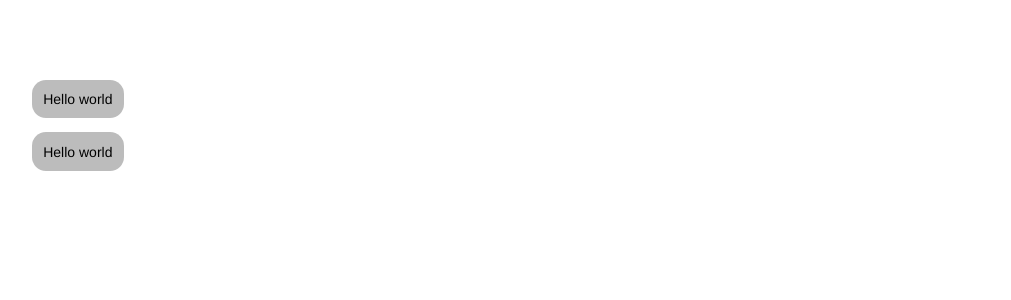
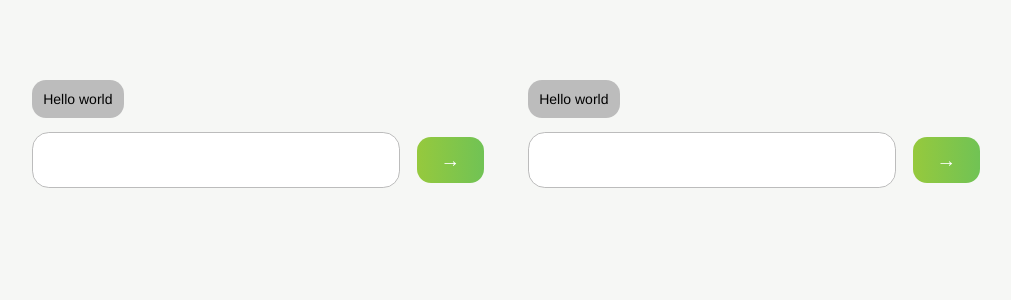
Before and after one commit to guillaumewuip/test-iadvize, a React app: page / in a window 1280 px wide. Shown: the top 300 px of the page, without its empty margins (126-1137 px from the left). Built offline with nearby package versions, Linux system fonts and the light colour scheme.

Commit message:
Add MessageInput

```diff
--- a/src/components/MessageBox/index.jsx
+++ b/src/components/MessageBox/index.jsx
@@ -1,11 +1,13 @@
 import React from 'react';
 import MessagesHistory from '../MessagesHistory';
+import MessageInput from '../MessageInput';
 
 import './MessageBox.scss';
 
 const MessageBox = () => (
   <div className="message-box">
     <MessagesHistory />
+    <MessageInput />
   </div>
 );
 
--- /dev/null
+++ b/src/components/MessageInput/MessageInput.scss
@@ -0,0 +1,61 @@
+@import '../../../styles/colors';
+
+.message-input {
+  display: flex;
+  flex-wrap: nowrap;
+  justify-content: space-between;
+  align-items: center;
+}
+
+  .message-input-text {
+    flex: 4;
+    border: none;
+    border: 1px solid $lightGrey;
+    border-radius: 1em;
+    padding: 1em;
+    margin-right: 1em;
+    font-size: 1.2em;
+  }
+
+  .message-input-send {
+    flex: 1;
+  }
+
+.button {
+  background: linear-gradient(270deg, $green, $yellowGreen);
+  background-size: 400% 400%;
+  border: none;
+  border-radius: 1rem;
+  padding: .6em 1.2em;
+  font-size: 1.4em;
+  font-weight: bold;
+  color: $white;
+
+  &:hover {
+    -webkit-animation: MovingBackground 6s ease infinite;
+    -moz-animation: MovingBackground 6s ease infinite;
+    animation: MovingBackground 6s ease infinite;
+    box-shadow: 1px 2px 2px $lightGrey;
+    cursor: pointer;
+  }
+}
+
+// From https://www.gradient-animator.com/
+
+@-webkit-keyframes MovingBackground {
+  0%{background-position:0% 50%}
+  50%{background-position:100% 50%}
+  100%{background-position:0% 50%}
+}
+
+@-moz-keyframes MovingBackground {
+  0%{background-position:0% 50%}
+  50%{background-position:100% 50%}
+  100%{background-position:0% 50%}
+}
+
+@keyframes MovingBackground {
+  0%{background-position:0% 50%}
+  50%{background-position:100% 50%}
+  100%{background-position:0% 50%}
+}
--- /dev/null
+++ b/src/components/MessageInput/index.jsx
@@ -0,0 +1,13 @@
+import React from 'react';
+import './MessageInput.scss';
+
+const MessageInput = () => (
+  <div className="message-input">
+    <input type="text" className="message-input-text" />
+    <div className="message-input-send">
+      <button type="button" className="button">→</button>
+    </div>
+  </div>
+);
+
+export default MessageInput;
--- a/styles/colors.scss
+++ b/styles/colors.scss
@@ -4,3 +4,4 @@ $yellowGreen: #96c93d;
 $white: #fff;
 
 $lightGrey: #bcbcbc;
+$whiteGrey: #f6f7f5;
--- a/styles/index.scss
+++ b/styles/index.scss
@@ -1,13 +1,17 @@
 @import 'variables';
+@import 'colors';
 
 * {
   margin: 0;
   padding: 0;
+  box-sizing: border-box;
 }
 
 html {
   font-family: "Helvetica Neue", Helvetica, Aria, sans-serif;
   font-size: 14px;
+  background: $whiteGrey;
+  min-height: 100%;
 }
 
 .app {
```
